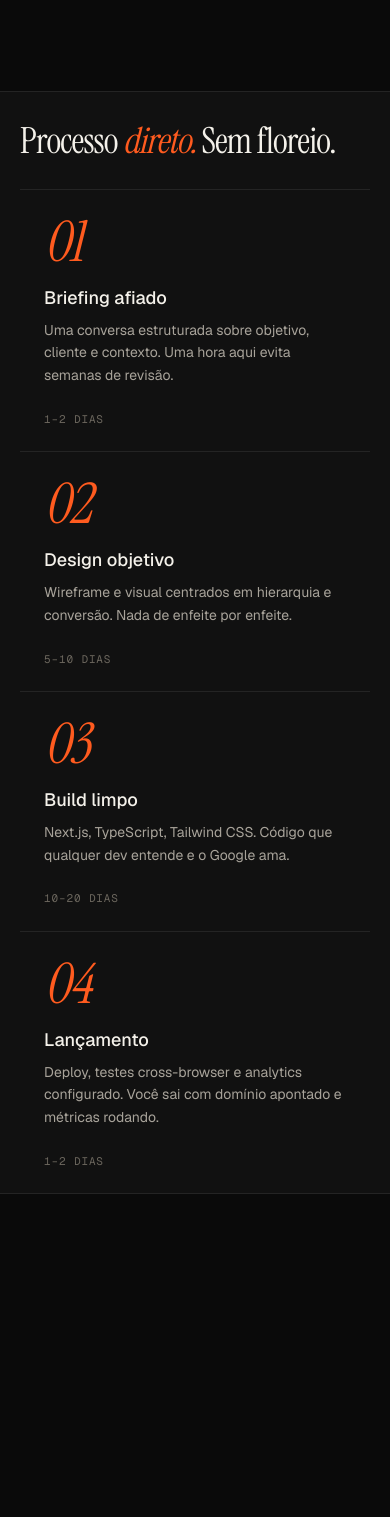
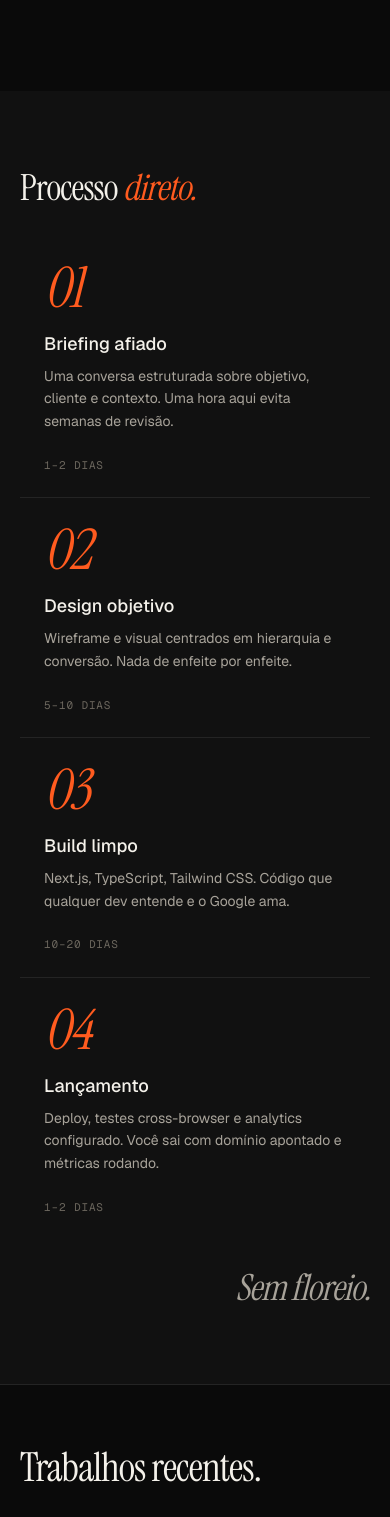
Before and after one commit to GapdmmDev/Kodus-Design, a Next.js app: page / in a window 390 px wide. Shown: the part 2520-4037 px from the top of the page. Before the commit the page ends 3714 px from the top, so only its background shows below. Built offline with nearby package versions, Linux system fonts and the light colour scheme.

Commit message:
feat(landing): work

```diff
--- a/src/app/page.tsx
+++ b/src/app/page.tsx
@@ -3,6 +3,7 @@ import { HeroSplit } from "@/components/landing/HeroSplit";
 import { Services } from "@/components/landing/Services";
 import { Manifesto } from "@/components/landing/Manifesto";
 import { Process } from "@/components/landing/Process";
+import { Work } from "@/components/landing/Work";
 
 export default function Home() {
   return (
@@ -13,6 +14,7 @@ export default function Home() {
         <Services />
         <Manifesto />
         <Process />
+        <Work />
       </main>
     </>
   );
--- a/src/components/landing/Process.tsx
+++ b/src/components/landing/Process.tsx
@@ -1,36 +1,39 @@
 import { Container } from "@/components/ui/container";
 import { Reveal } from "@/components/ui/reveal";
-import { process } from "@/lib/content";
+import { process, processSection } from "@/lib/content";
 import { cn } from "@/lib/cn";
 
 export function Process() {
   return (
     <section
       id="processo"
-      className="border-y border-[var(--line)] bg-[var(--bg-2)]"
+      className="border-b border-[var(--line)] bg-[var(--bg-2)]"
     >
       <Container>
         <Reveal>
-          {/* ── Section header ─────────────────────────────────────── */}
-          <div className="border-b border-[var(--line)] py-12 max-[980px]:py-8">
-            <h2 className="display leading-[.92] tracking-[-0.025em] text-[clamp(36px,5vw,80px)]">
-              Processo{" "}
-              <em style={{ fontStyle: "italic", color: "var(--accent)" }}>
-                direto.
-              </em>{" "}
-              Sem floreio.
+          <div className="py-[80px] min-[980px]:py-[120px]">
+            {/* ── Top heading: "Processo direto." ─────────────────────── */}
+            <h2
+              aria-label={`${processSection.headingTop.map((s) => s.text).join("")} ${processSection.headingBottom}`}
+              className="display mb-12 leading-[.92] tracking-[-0.025em] text-[clamp(36px,5vw,80px)] max-[980px]:mb-8"
+            >
+              {processSection.headingTop.map((seg, i) =>
+                seg.accent ? (
+                  <em key={i} style={{ fontStyle: "italic", color: "var(--accent)" }}>
+                    {seg.text}
+                  </em>
+                ) : (
+                  <span key={i}>{seg.text}</span>
+                )
+              )}
             </h2>
-          </div>
 
             {/* ── 4-step grid — 1px gap simulates borders ─────────────── */}
             <div
               className={cn(
                 "grid gap-px",
-              // Desktop: 4 columns
                 "min-[980px]:grid-cols-4",
-              // Tablet: 2 columns
                 "max-[980px]:grid-cols-2",
-              // Mobile: 1 column
                 "max-[600px]:grid-cols-1",
               )}
               style={{ background: "var(--line)" }}
@@ -40,40 +43,40 @@ export function Process() {
                   key={step.num}
                   className="flex flex-col justify-between gap-6 bg-[var(--bg-2)] p-8 max-[600px]:p-6"
                 >
-                {/* Top — number + title + body */}
                   <div className="flex flex-col gap-4">
-                  {/* Step number */}
                     <span
                       className="display italic leading-none"
-                    style={{
-                      fontSize: "clamp(56px, 6vw, 80px)",
-                      color: "var(--accent)",
-                    }}
+                      style={{ fontSize: "clamp(56px, 6vw, 80px)", color: "var(--accent)" }}
                       aria-hidden="true"
                     >
                       {step.num}
                     </span>
 
                     <div className="flex flex-col gap-2">
-                    {/* Title */}
                       <h4 className="text-[18px] font-medium leading-snug text-[var(--fg)]">
                         {step.title}
                       </h4>
-
-                    {/* Body */}
                       <p className="text-[14px] leading-relaxed text-[var(--fg-dim)]">
                         {step.body}
                       </p>
                     </div>
                   </div>
 
-                {/* Bottom — time tag */}
                   <span className="font-mono text-[11px] uppercase tracking-[.08em] text-[var(--fg-mute)]">
                     {step.tag}
                   </span>
                 </div>
               ))}
             </div>
+
+            {/* ── Bottom heading: "Sem floreio." right-aligned ────────── */}
+            <p
+              className="display mt-8 text-right italic leading-[.92] tracking-[-0.025em] text-[clamp(36px,5vw,80px)] text-[var(--fg-dim)]"
+              aria-hidden="true"
+            >
+              {processSection.headingBottom}
+            </p>
+          </div>
         </Reveal>
       </Container>
     </section>
--- /dev/null
+++ b/src/components/landing/Work.tsx
@@ -0,0 +1,147 @@
+import { ArrowUpRight } from "lucide-react";
+import { Container } from "@/components/ui/container";
+import { Reveal } from "@/components/ui/reveal";
+import { work, workSection } from "@/lib/content";
+import { cn } from "@/lib/cn";
+import type { WorkCase } from "@/lib/content";
+
+// ── Per-case gradient palettes ─────────────────────────────────────────────
+const GRADIENTS: Record<string, string> = {
+  "orion-capital":
+    "linear-gradient(135deg, #0f1b3d 0%, #132250 50%, #1a3070 100%)",
+  "helix-studio":
+    "linear-gradient(135deg, #1a0a2e 0%, #2d1547 50%, #421d66 100%)",
+  "verde":
+    "linear-gradient(135deg, #0a1e12 0%, #0d2918 50%, #0f3820 100%)",
+  "drumond-atelier":
+    "linear-gradient(135deg, #1e1206 0%, #2b1b08 50%, #3d2a0d 100%)",
+  "pulso-logistica":
+    "linear-gradient(135deg, #0d0d0d 0%, #141414 50%, #1a1a1a 100%)",
+};
+
+// ── WorkCard ───────────────────────────────────────────────────────────────
+
+function WorkCard({ item }: { item: WorkCase }) {
+  return (
+    <article className="flex flex-col gap-3">
+      {/* Thumb */}
+      <div
+        className={cn(
+          "group relative overflow-hidden rounded-[16px] border border-[var(--line-strong)]",
+          item.featured
+            ? "aspect-[4/3] min-[980px]:aspect-auto min-[980px]:h-full"
+            : "aspect-[16/10]",
+        )}
+      >
+        {/* Gradient base */}
+        <div
+          className="absolute inset-0"
+          style={{ background: GRADIENTS[item.slug] ?? GRADIENTS["pulso-logistica"] }}
+          aria-hidden="true"
+        />
+
+        {/* Stripe texture */}
+        <div
+          className="absolute inset-0"
+          style={{
+            background:
+              "repeating-linear-gradient(45deg, rgba(255,255,255,.04) 0, rgba(255,255,255,.04) 3px, transparent 3px, transparent 14px)",
+          }}
+          aria-hidden="true"
+        />
+
+        {/* Tags row */}
+        <div className="absolute inset-x-4 top-4 flex items-start justify-between gap-2">
+          {/* Placeholder tag */}
+          <span className="rounded-[6px] bg-black/50 px-2 py-1 font-mono text-[10px] uppercase tracking-[.06em] text-[var(--fg-mute)] backdrop-blur-sm">
+            Estudo de caso
+          </span>
+
+          {/* Live tag — only on featured */}
+          {item.featured && (
+            <span className="flex items-center gap-1.5 rounded-full bg-black/50 px-2.5 py-1 font-mono text-[10px] uppercase tracking-[.06em] text-[var(--fg)] backdrop-blur-sm">
+              <span
+                className="h-1.5 w-1.5 rounded-full bg-emerald-400"
+                style={{ animation: "pulse 2s ease-in-out infinite" }}
+                aria-hidden="true"
+              />
+              ao vivo
+            </span>
+          )}
+        </div>
+
+        {/* Mock heading — centered */}
+        <div className="absolute inset-0 flex items-center justify-center p-6 max-[600px]:p-4">
+          <p
+            className="display italic text-center text-[var(--fg)]"
+            style={{ fontSize: "clamp(14px, 2.2vw, 24px)" }}
+          >
+            {item.mockHeading}
+          </p>
+        </div>
+
+        {/* Mock CTA — bottom right */}
+        <div className="absolute bottom-4 right-4">
+          <span
+            className={cn(
+              "inline-flex items-center gap-1.5 rounded-full bg-[var(--accent)] px-4 py-2",
+              "font-mono text-[10px] uppercase tracking-[.06em] text-white",
+              "transition-transform duration-200 group-hover:translate-x-0.5 group-hover:-translate-y-0.5",
+            )}
+          >
+            Ver caso
+            <ArrowUpRight size={10} aria-hidden="true" />
+          </span>
+        </div>
+      </div>
+
+      {/* Meta */}
+      <div className="flex items-baseline justify-between gap-3 px-0.5">
+        <p className="display italic text-[22px] leading-tight text-[var(--fg)]">
+          {item.name}
+        </p>
+        <span className="shrink-0 font-mono text-[11px] uppercase tracking-[.06em] text-[var(--fg-mute)]">
+          {item.tag}
+        </span>
+      </div>
+    </article>
+  );
+}
+
+// ── Section ────────────────────────────────────────────────────────────────
+
+export function Work() {
+  const featured = work.find((c) => c.featured)!;
+  const rest = work.filter((c) => !c.featured);
+
+  return (
+    <section
+      id="trabalhos"
+      className="py-[120px] max-[980px]:py-[80px] max-[600px]:py-16"
+    >
+      <Container>
+        <Reveal>
+          {/* Section header */}
+          <div className="mb-12 max-[980px]:mb-8">
+            <h2 className="display leading-[.92] tracking-[-0.025em] text-[clamp(40px,6vw,96px)]">
+              {workSection.heading}
+            </h2>
+          </div>
+
+          {/* Grid — featured card spans 2 rows on desktop */}
+          <div className="grid grid-cols-1 gap-6 min-[980px]:grid-cols-[1.4fr_1fr]">
+            {/* Featured card — col 1, row span 2 */}
+            <div className="min-[980px]:row-span-2">
+              <WorkCard item={featured} />
+            </div>
+
+            {/* Remaining 4 cards — col 2 on desktop, continue in 1 col on mobile */}
+            {rest.map((item) => (
+              <WorkCard key={item.slug} item={item} />
+            ))}
+          </div>
+        </Reveal>
+      </Container>
+    </section>
+  );
+}
--- a/src/lib/content.ts
+++ b/src/lib/content.ts
@@ -341,6 +341,18 @@ export const work: WorkCase[] = [
   },
 ];
 
+export const processSection = {
+  headingTop: [
+    { text: "Processo " },
+    { text: "direto.", italic: true, accent: true },
+  ] as TitleSegment[],
+  headingBottom: "Sem floreio.",
+};
+
+export const workSection = {
+  heading: "Trabalhos recentes.",
+};
+
 export const testimonial: TestimonialData = {
   eyebrow: "Resultados reais",
   quote: [
```
Lines whose indentation alone changed are shown as unchanged.
